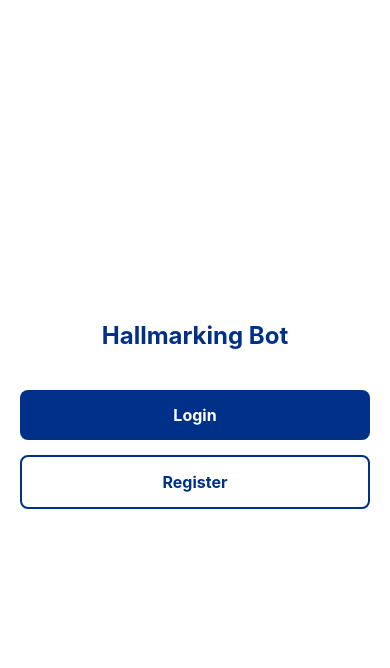
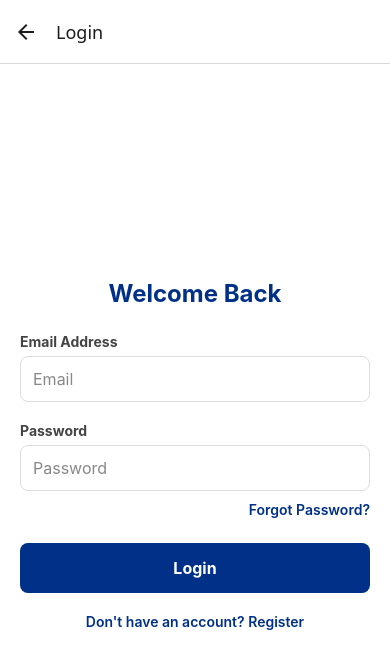
Before and after one commit to tanumeena28/Hallmarking-Bot, a React Native app in the folder mobile/: screen /Welcome in a window 390 px wide. Shown: the top 668 px of the page. Built offline with nearby package versions, Linux system fonts and the light colour scheme; what expo-linking would draw is missing.

Commit message:
Auto-bypass welcome screen if logged in and auto-redirect to login screen otherwise; added registration link on Login page

```diff
--- a/mobile/src/screens/LoginScreen.tsx
+++ b/mobile/src/screens/LoginScreen.tsx
@@ -101,6 +101,13 @@ export default function LoginScreen({ navigation }: any) {
             <Text style={styles.buttonText}>Login</Text>
           )}
         </TouchableOpacity>
+
+        <TouchableOpacity
+          style={styles.registerLinkContainer}
+          onPress={() => navigation.navigate('Register')}
+        >
+          <Text style={styles.registerLinkText}>Don't have an account? Register</Text>
+        </TouchableOpacity>
       </View>
     </KeyboardAvoidingView>
   );
@@ -158,4 +165,13 @@ const styles = StyleSheet.create({
     fontSize: 14,
     fontWeight: '600',
   },
+  registerLinkContainer: {
+    alignItems: 'center',
+    marginTop: 20,
+  },
+  registerLinkText: {
+    color: '#003087',
+    fontSize: 14,
+    fontWeight: '600',
+  },
 });
--- a/mobile/src/screens/WelcomeScreen.tsx
+++ b/mobile/src/screens/WelcomeScreen.tsx
@@ -1,24 +1,30 @@
-import React from 'react';
-import { View, Text, StyleSheet, TouchableOpacity } from 'react-native';
+import React, { useEffect } from 'react';
+import { View, ActivityIndicator, StyleSheet } from 'react-native';
+import * as SecureStore from 'expo-secure-store';
 
 export default function WelcomeScreen({ navigation }: any) {
+  useEffect(() => {
+    const checkToken = async () => {
+      try {
+        const token = await SecureStore.getItemAsync('userToken');
+        if (token) {
+          // If token exists, navigate straight to the Main Tab Navigator (ChatScreen is the first tab)
+          navigation.replace('Main');
+        } else {
+          // If no token exists, navigate to the Login screen
+          navigation.replace('Login');
+        }
+      } catch (error) {
+        console.error('Error reading token:', error);
+        navigation.replace('Login');
+      }
+    };
+    checkToken();
+  }, []);
+
   return (
     <View style={styles.container}>
-      <Text style={styles.title}>Hallmarking Bot</Text>
-
-      <TouchableOpacity
-        style={styles.button}
-        onPress={() => navigation.navigate('Login')}
-      >
-        <Text style={styles.buttonText}>Login</Text>
-      </TouchableOpacity>
-
-      <TouchableOpacity
-        style={[styles.button, styles.registerButton]}
-        onPress={() => navigation.navigate('Register')}
-      >
-        <Text style={[styles.buttonText, styles.registerButtonText]}>Register</Text>
-      </TouchableOpacity>
+      <ActivityIndicator size="large" color="#003087" />
     </View>
   );
 }
@@ -29,33 +35,5 @@ const styles = StyleSheet.create({
     backgroundColor: '#fff',
     alignItems: 'center',
     justifyContent: 'center',
-    padding: 20,
-  },
-  title: {
-    fontSize: 24,
-    fontWeight: 'bold',
-    color: '#003087',
-    marginBottom: 40,
-  },
-  button: {
-    backgroundColor: '#003087',
-    padding: 15,
-    borderRadius: 8,
-    width: '100%',
-    alignItems: 'center',
-    marginBottom: 15,
-  },
-  buttonText: {
-    color: '#fff',
-    fontSize: 16,
-    fontWeight: 'bold',
-  },
-  registerButton: {
-    backgroundColor: '#fff',
-    borderWidth: 2,
-    borderColor: '#003087',
-  },
-  registerButtonText: {
-    color: '#003087',
   },
 });
```
